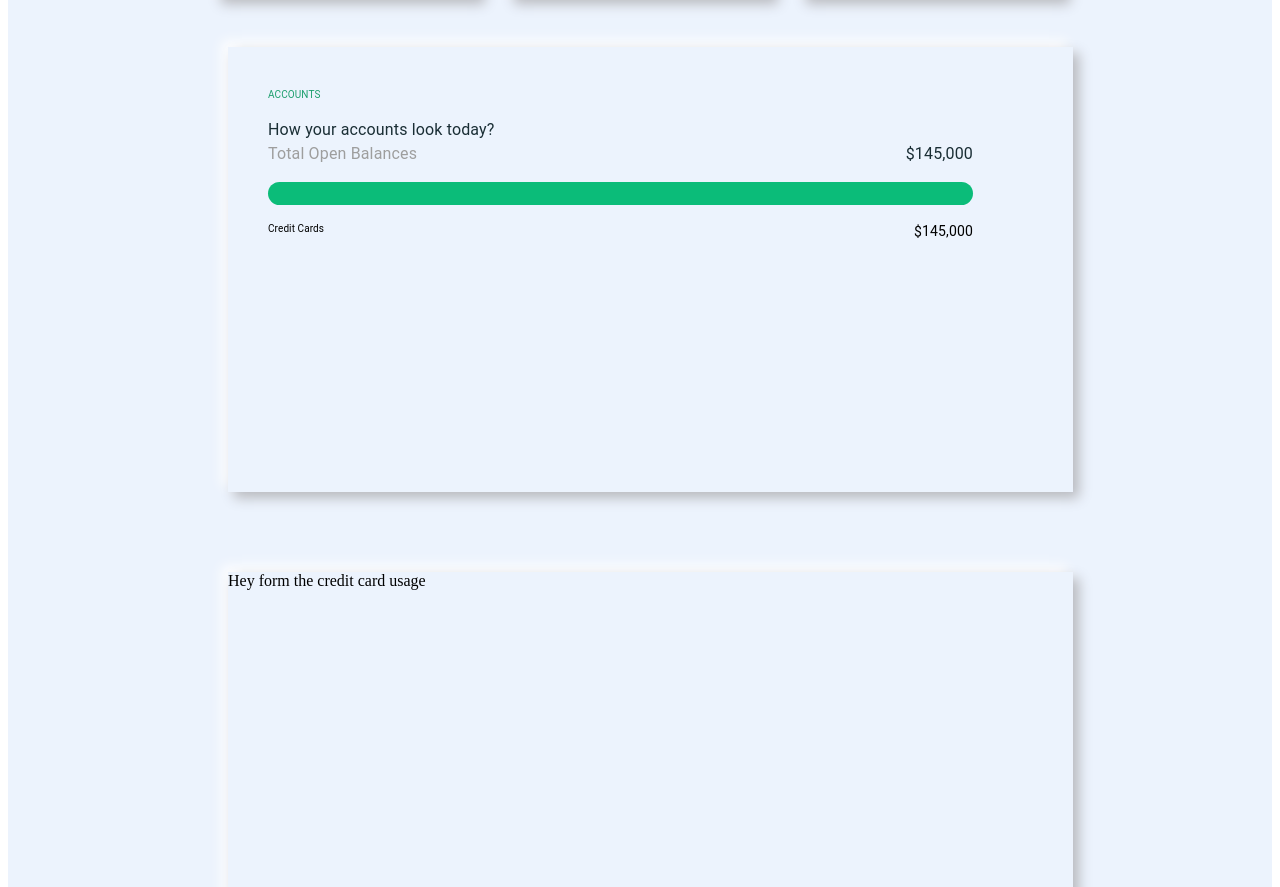
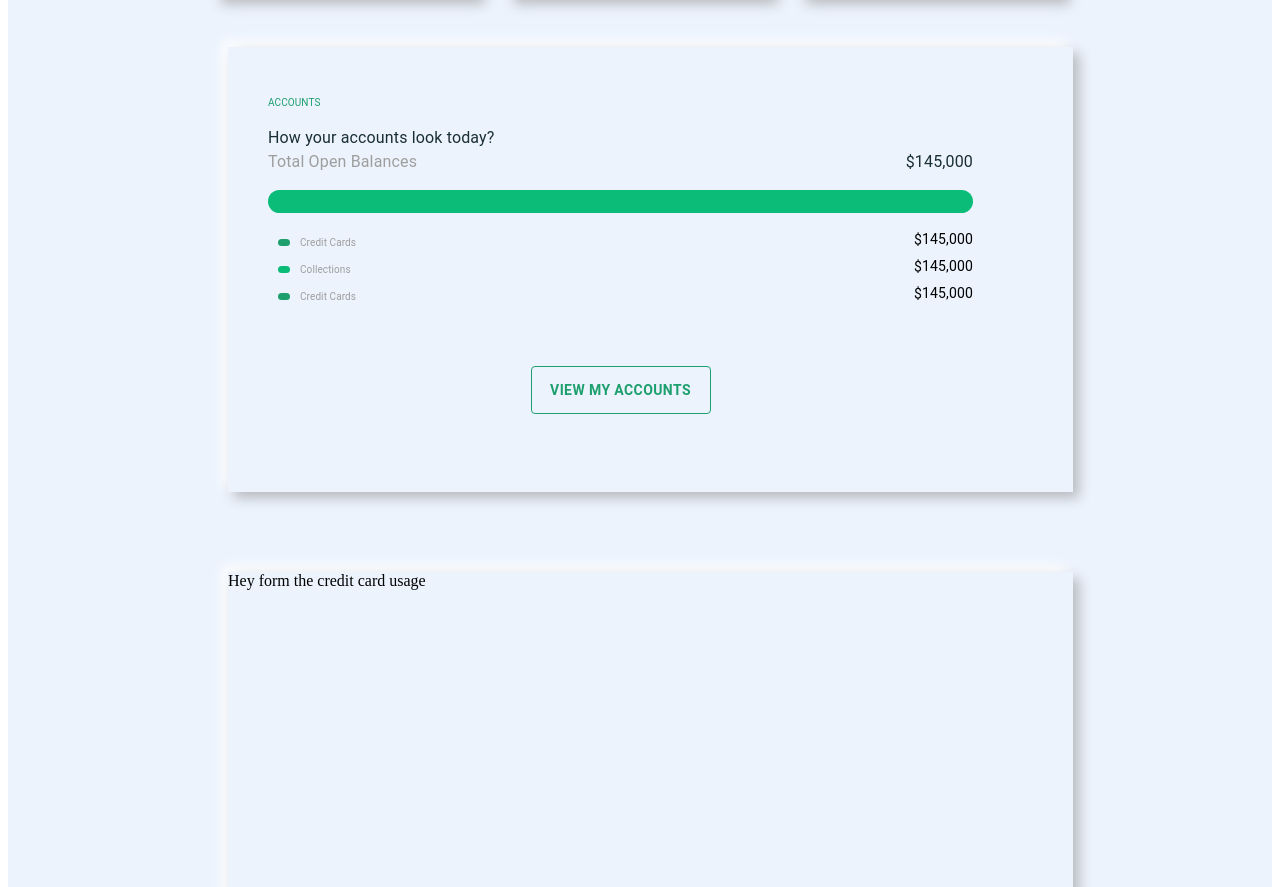
Before and after one commit to luigimorel/credit-berkley, a React (Create React App) app: page /dashboard in a window 1280 px wide. Shown: the part 1178-2065 px from the top of the page. Built offline with nearby package versions, Linux system fonts and the light colour scheme.

Commit message:
finish the account health section

```diff
--- a/src/ui/dashboard/components/accountHealth.tsx
+++ b/src/ui/dashboard/components/accountHealth.tsx
@@ -1,9 +1,9 @@
 import React from 'react';
-import { makeStyles, Box, Typography } from '@material-ui/core';
+import { makeStyles, Box, Typography, Button } from '@material-ui/core';
 
 const useStyles = makeStyles((theme) => ({
     mainContainer: {
-        marginTop: '40px',
+        marginTop: '48px',
         marginLeft: '40px',
         marginRight: '100px',
     },
@@ -31,7 +31,7 @@ const useStyles = makeStyles((theme) => ({
         marginBottom: '1rem',
         backgroundColor: '#0BBC79',
     },
-    accountType: {},
+    accountType: { color: '#9E9E9E' },
     accountBalance: {
         fontSize: '14px',
     },
@@ -43,11 +43,9 @@ const AccountHealth = () => {
             <Typography component="p" className={classes.heading}>
                 ACCOUNTS
             </Typography>
-
             <Typography component="p" className={classes.mainHeading}>
                 How your accounts look today?
             </Typography>
-
             <Box
                 className={classes.balanceContainer}
                 display="flex"
@@ -62,24 +60,127 @@ const AccountHealth = () => {
                 </Typography>
             </Box>
             <div className={classes.accountBar}></div>
-
             <Box
                 className={classes.balanceContainer}
                 display="flex"
                 flexDirection="row"
                 justifyContent="space-between"
             >
-                <Typography
-                    component="p"
-                    style={{ fontSize: '10px' }}
-                    className={classes.accountType}
+                <Box
+                    display="flex"
+                    flexDirection="row"
+                    justifyContent="space-around"
+                    alignItems="center"
+                    alignContent="center"
                 >
-                    Credit Cards{' '}
+                    <div
+                        style={{
+                            backgroundColor: '#1D9F6E',
+                            width: '12px',
+                            height: '7px',
+                            margin: '10px',
+                            borderRadius: '10px',
+                        }}
+                    ></div>
+
+                    <Typography
+                        component="p"
+                        style={{ fontSize: '10px' }}
+                        className={classes.accountType}
+                    >
+                        Credit Cards{' '}
+                    </Typography>
+                </Box>
+                <Typography component="p" className={classes.accountBalance}>
+                    $145,000
                 </Typography>
+            </Box>{' '}
+            <Box
+                className={classes.balanceContainer}
+                display="flex"
+                flexDirection="row"
+                justifyContent="space-between"
+            >
+                <Box
+                    display="flex"
+                    flexDirection="row"
+                    justifyContent="space-around"
+                    alignItems="center"
+                    alignContent="center"
+                >
+                    <div
+                        style={{
+                            backgroundColor: '#0BBC79',
+                            width: '12px',
+                            height: '7px',
+                            margin: '10px',
+                            borderRadius: '10px',
+                        }}
+                    ></div>
+
+                    <Typography
+                        component="p"
+                        style={{ fontSize: '10px' }}
+                        className={classes.accountType}
+                    >
+                        Collections
+                    </Typography>
+                </Box>
+                <Typography component="p" className={classes.accountBalance}>
+                    $145,000
+                </Typography>
+            </Box>{' '}
+            <Box
+                className={classes.balanceContainer}
+                display="flex"
+                flexDirection="row"
+                justifyContent="space-between"
+            >
+                <Box
+                    display="flex"
+                    flexDirection="row"
+                    justifyContent="space-around"
+                    alignItems="center"
+                    alignContent="center"
+                >
+                    <div
+                        style={{
+                            backgroundColor: '#1D9F6E',
+                            width: '12px',
+                            height: '7px',
+                            margin: '10px',
+                            borderRadius: '10px',
+                        }}
+                    ></div>
+
+                    <Typography
+                        component="p"
+                        style={{ fontSize: '10px' }}
+                        className={classes.accountType}
+                    >
+                        Credit Cards{' '}
+                    </Typography>
+                </Box>
                 <Typography component="p" className={classes.accountBalance}>
                     $145,000
                 </Typography>
             </Box>
+            <Box display="flex" alignItems="center" justifyContent="center">
+                <Button
+                    style={{
+                        margin: '0 auto',
+                        position: 'absolute',
+                        height: '3rem',
+                        color: '#1D9F6E',
+                        border: '1px solid #1D9F6E',
+                        width: '180px',
+                        marginTop: '160px',
+                        fontWeight: 'bold',
+                    }}
+                >
+                    VIEW MY ACCOUNTS
+                </Button>
+            </Box>{' '}
         </div>
     );
 };
```
